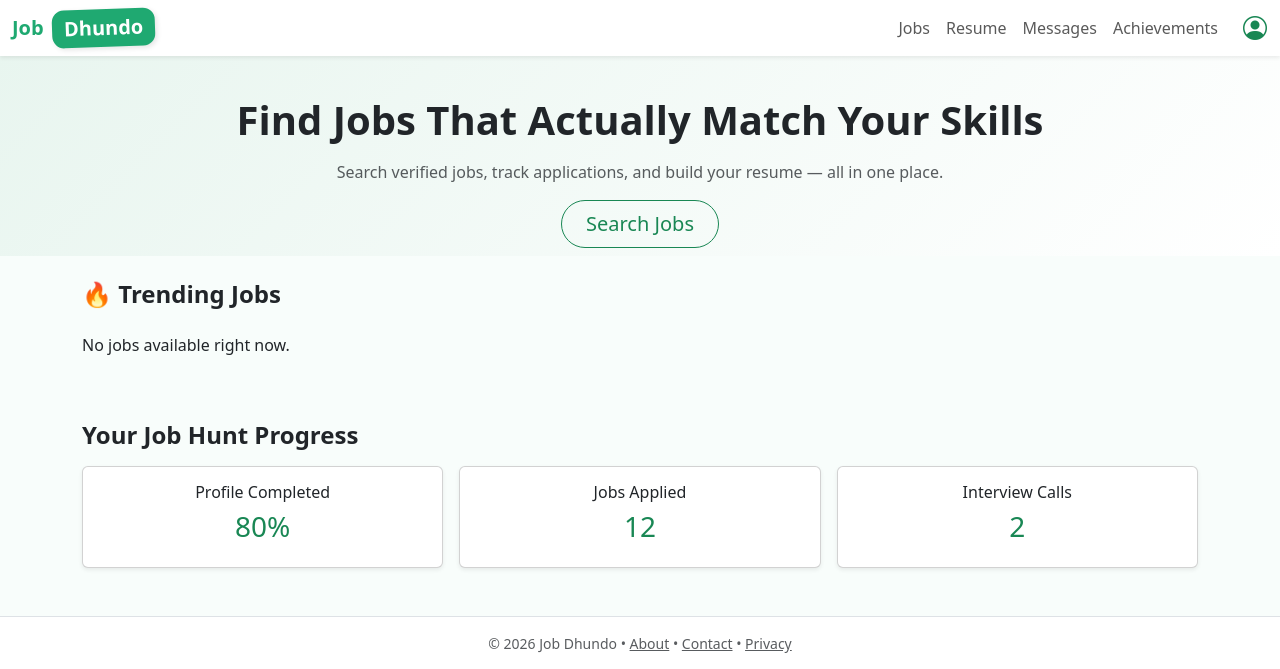
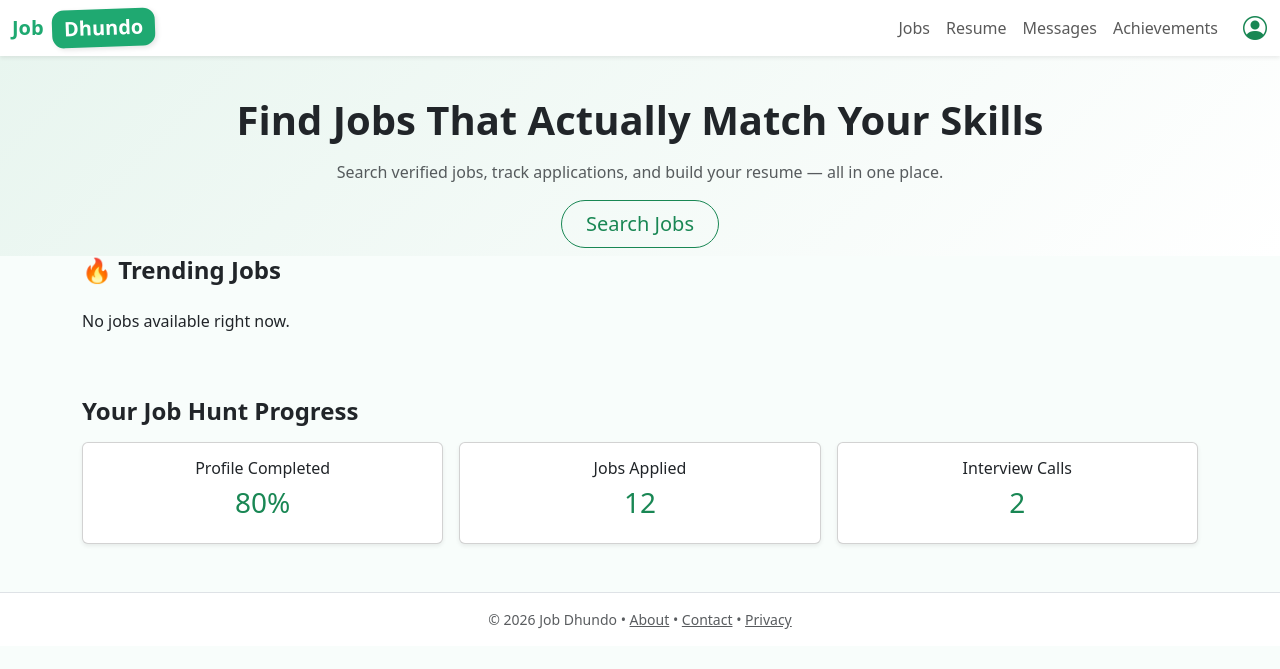
Before and after one commit to itsmrajguru/JobDhundo, a Django app: page /mainpage/ in a window 1280 px wide. Shown: the top 669 px of the page. Run offline with Django 5.2, Linux system fonts and the light colour scheme; a user stored in the database is signed in.

Commit message:
Updated JobDhundo UI and logic

```diff
--- a/templates/accounts/mainpage.html
+++ b/templates/accounts/mainpage.html
@@ -104,19 +104,22 @@
 </section>
 
 <!-- ================= JOBS SECTION ================= -->
-<section class="container my-4">
+<section class="container">
   {% if query %}
     <h4 class="fw-bold mb-4">Results for "{{ query }}"</h4>
   {% else %}
     <h4 class="fw-bold mb-4">🔥 Trending Jobs</h4>
   {% endif %}
-  <div class="row g-4" id="jobCardsContainer">
+  <div class="row g-4 justify-content-center" id="jobCardsContainer">
     {% for job in jobs %}
-      <div class="col-12 col-sm-6 col-md-4 col-lg-3">
+      <div class="col-md-3 col-sm-6">
         <div class="card square-card shadow-sm h-100">
           <div class="card-body">
+            <!-- Job title -->
             <h6 class="card-title text-dark fw-bold mb-1">{{ job.title }}</h6>
+            <!-- Company and location -->
             <small>{{ job.company.display_name }} – {{ job.location.display_name }}</small>
+            <!-- Salary and contract -->
             <p class="mb-1">
               <span class="badge bg-success">
                 ₹{{ job.salary_min|default:"-" }} – ₹{{ job.salary_max|default:"-" }}
@@ -125,8 +128,10 @@
                 {{ job.contract_time|default:"NA"|title }}
               </span>
             </p>
-            <small class="text-muted mt-2">{{ job.description|truncatewords:30 }}…</small>
+            <!-- Short description -->
+            <small class="text-muted mt-2">{{ job.description|truncatewords:100 }}…</small>
           </div>
+          <!-- Apply button -->
           <div class="card-footer bg-white">
             <a href="{{ job.redirect_url }}" target="_blank"
               class="btn btn-success btn-sm w-100 rounded-pill text-white">Apply</a>
```
